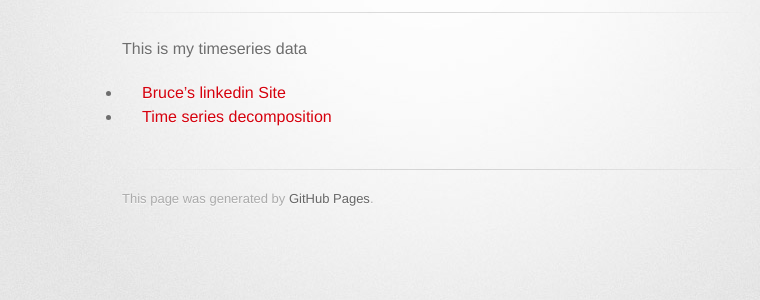
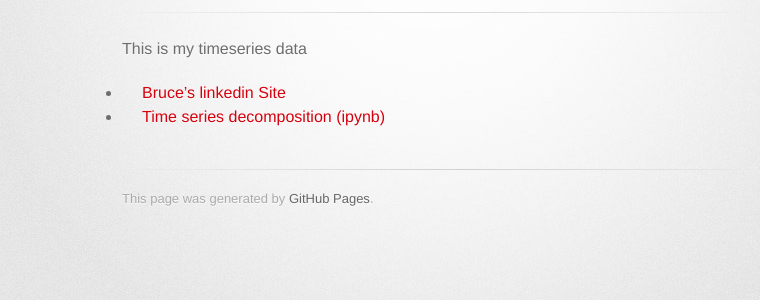
Before and after one commit to BACTx/BACTx.github.io, a Jekyll site: the page built from timeseries/index.md, in a window 1280 px wide. Shown: the part 185-485 px from the top of the page, without its empty margins (208-968 px from the left). Built offline with Jekyll 4.4.1, drawn with Linux system fonts in a browser that asks for light colours; some web fonts are replaced; our own code applies the rules of GitHub Pages for plain Markdown files.

Commit message:
Update index.md

```diff
--- a/timeseries/index.md
+++ b/timeseries/index.md
@@ -6,4 +6,4 @@ description:  WM course content
 
 This is my timeseries data
 - [Bruce's linkedin Site](https://www.linkedin.com/in/brucecartertx/)
-- [Time series decomposition](TimeSeriesDecomposition.ipynb)
+- [Time series decomposition (ipynb)](TimeSeriesDecomposition.ipynb)
```
